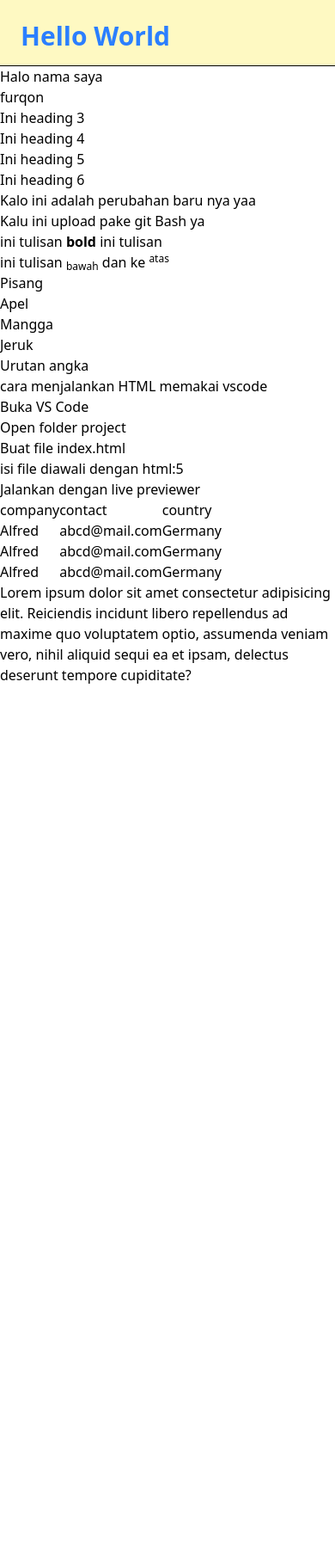
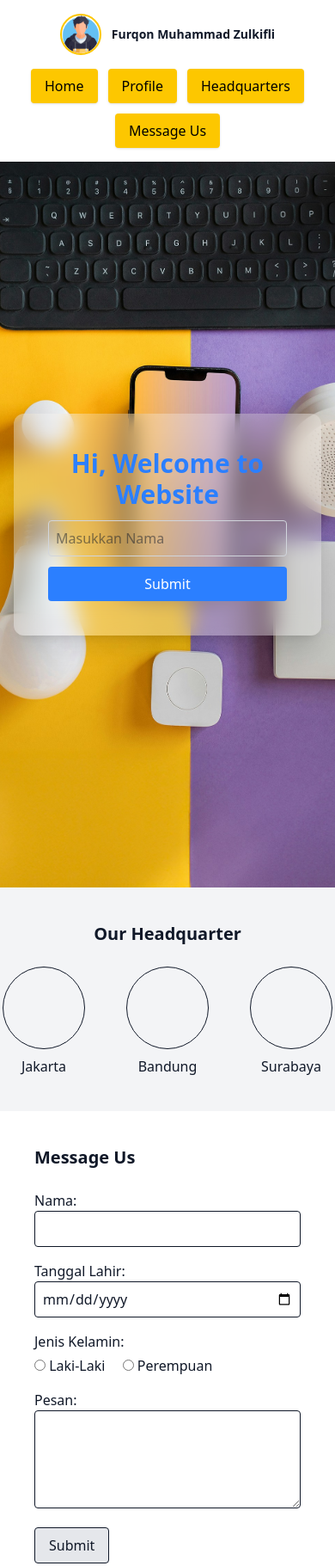
Before and after one commit to Revou-Coding-Camp/codingcamp-30-jun-25-Furqonmz, a plain HTML site: page index.html in a window 390 px wide. Shown: the top 1821 px of the page at 86% size. Before the commit the page ends 844 px from the top, so only its background shows below. Drawn offline with nearby package versions, Linux system fonts and the light colour scheme.

Commit message:
Semuanya

```diff
--- a/index.html
+++ b/index.html
@@ -1,71 +1,135 @@
 <!DOCTYPE html>
 <html lang="en">
 <head>
-    <meta charset="UTF-8">
-    <meta name="viewport" content="width=device-width, initial-scale=1.0">
-    <script src="https://cdn.jsdelivr.net/npm/@tailwindcss/browser@4"></script>
-    <title>Test Revou</title>
+  <meta charset="UTF-8" />
+  <meta name="viewport" content="width=device-width, initial-scale=1.0" />
+  <title>My Website</title>
+  <script src="https://cdn.jsdelivr.net/npm/@tailwindcss/browser@4"></script>
+    <style>
+        html {
+            scroll-behavior: smooth;
+        }
+    </style>
 </head>
-<body class="">
-    <h1 class="text-3xl pb-4 text-blue-500 font-bold pl-6 pt-6 bg-yellow-100">Hello World</h1>
-    <hr>
-    <p>Halo nama saya <br> furqon</p>
+<body class="bg-white text-gray-900 font-sans">
 
-    <h3>Ini heading 3</h3>
-    <h4>Ini heading 4</h4>
-    <h5>Ini heading 5</h5>
-    <h6>Ini heading 6</h6>
-    <h6>Kalo ini adalah perubahan baru nya yaa</h6>
-    <h5>Kalu ini upload pake git Bash ya</h5>
+  <header class="bg-white shadow-md py-4 px-6">
+  <div class="flex flex-col md:flex-row md:items-center md:justify-between text-center md:text-left space-y-4 md:space-y-0">
 
-    <p>ini tulisan <b>bold</b> ini tulisan </p>
-    <p>ini tulisan <sub>bawah</sub> dan ke <sup>atas</sup></p>
-    <ul>
-        <li>Pisang</li>
-        <li>Apel</li>
-        <li>Mangga</li>
-        <li>Jeruk</li>
-    </ul>
+    <!-- Foto & Nama -->
+    <div class="flex items-center justify-center md:justify-start space-x-3">
+      <img src="img/boy.png" alt="Foto Profil" class="w-12 h-12 rounded-full border-2 border-yellow-400" />
+      <div class="text-left">
+        <p class="text-sm font-bold">Furqon Muhammad Zulkifli</p>
+      </div>
+    </div>
 
-    <h1>Urutan angka</h1>
-    <p>cara menjalankan HTML memakai vscode</p>
-    <ol>
-        <li>Buka VS Code</li>
-        <li>Open folder project</li>
-        <li>Buat file index.html</li>
-        <li>isi file diawali dengan html:5</li>
-        <li>Jalankan dengan live previewer</li>
-    </ol>
+    <!-- Navigation Menu -->
+    <nav class="flex flex-wrap justify-center md:justify-end gap-3">
+      <a href="#home" class="bg-yellow-400 text-black px-4 py-2 rounded shadow hover:bg-yellow-500 transition">Home</a>
+      <a href="#profile" class="bg-yellow-400 text-black px-4 py-2 rounded shadow hover:bg-yellow-500 transition">Profile</a>
+      <a href="#hq" class="bg-yellow-400 text-black px-4 py-2 rounded shadow hover:bg-yellow-500 transition">Headquarters</a>
+      <a href="#message" class="bg-yellow-400 text-black px-4 py-2 rounded shadow hover:bg-yellow-500 transition">Message Us</a>
+    </nav>
 
-    <table border="1">
-        <thead>
-            <tr>
-                <td>company</td>
-                <td>contact</td>
-                <td>country</td>
-            </tr>
-        </thead>
-        <tbody>
-            <tr>
-                <td>Alfred</td>
-                <td>abcd@mail.com</td>
-                <td>Germany</td>
-            </tr>
+  </div>
+</header>
 
-            <tr>
-                <td>Alfred</td>
-                <td>abcd@mail.com</td>
-                <td>Germany</td>
-            </tr>
 
-            <tr>
-                <td>Alfred</td>
-                <td>abcd@mail.com</td>
-                <td>Germany</td>
-            </tr>
-        </tbody>
-    </table>
 
-    <p>Lorem ipsum dolor sit amet consectetur adipisicing elit. Reiciendis incidunt libero repellendus ad maxime quo voluptatem optio, assumenda veniam vero, nihil aliquid sequi ea et ipsam, delectus deserunt tempore cupiditate?</p>
+    <!-- HOME PAGE
+    <section id="home" class="min-h-screen flex flex-col justify-center items-center text-center px-4 bg-gray-100">
+    <h1 id="greeting" class="text-3xl font-bold text-yellow-500 mb-6">Hi, Welcome to Website</h1>
+
+    Input Nama
+    <div id="nameInputContainer" class="space-y-4">
+        <p class="text-gray-700">Silakan masukkan namamu dulu ya :</p>
+        <input type="text" id="nameInput" placeholder="Masukkan Nama" class="p-2 border rounded w-64">
+        <button onclick="setName()" class="bg-blue-500 text-white px-4 py-2 rounded hover:bg-yellow-600">Submit</button>
+    </div>
+    </section> -->
+
+    <section id="home" class="min-h-screen flex items-center justify-center bg-[url('img/bg.jpg')] bg-cover bg-center px-4">
+    <div class="backdrop-blur-md bg-white/30 rounded-xl shadow-xl p-10 w-full max-w-md text-center">
+        <h1 id="greeting" class="text-3xl font-bold text-blue-500 mb-2">Hi, Welcome to Website</h1>
+        <div id="nameInputContainer" class="space-y-3">
+        <p class="text-gray-800 font-medium"></p>
+        <input
+            type="text"
+            id="nameInput"
+            placeholder="Masukkan Nama"
+            class="p-2 w-full rounded border border-gray-300 focus:outline-none focus:ring focus:ring-yellow-400"
+        >
+        <button onclick="setName()"class="w-full bg-blue-500 text-white py-2 px-4 rounded hover:bg-blue-600 transition">Submit</button>
+        </div>
+    </div>
+    </section>
+
+
+  <!-- Headquarter -->
+  <section class="bg-gray-100 py-10">
+    <h2 class="text-xl font-bold text-center mb-6">Our Headquarter</h2>
+    <div class="flex justify-center space-x-12">
+      <div class="text-center">
+        <div class="w-24 h-24 border rounded-full mx-auto"></div>
+        <p class="mt-2">Jakarta</p>
+      </div>
+      <div class="text-center">
+        <div class="w-24 h-24 border rounded-full mx-auto"></div>
+        <p class="mt-2">Bandung</p>
+      </div>
+      <div class="text-center">
+        <div class="w-24 h-24 border rounded-full mx-auto"></div>
+        <p class="mt-2">Surabaya</p>
+      </div>
+    </div>
+  </section>
+
+  <!-- Message Us -->
+  <section class="p-10">
+    <h2 class="text-xl font-bold mb-6">Message Us</h2>
+    <div class="flex flex-col md:flex-row md:space-x-10">
+      <!-- Form -->
+      <form id="messageForm" class="space-y-4 w-full md:w-1/2">
+        <div>
+          <label>Nama:</label>
+          <input type="text" id="nama" class="border w-full p-2 rounded" required />
+        </div>
+        <div>
+          <label>Tanggal Lahir:</label>
+          <input type="date" id="tanggal" class="border w-full p-2 rounded" required />
+        </div>
+        <div>
+          <label>Jenis Kelamin:</label>
+          <div class="space-x-4 mt-1">
+            <label><input type="radio" name="gender" value="Laki - Laki" required /> Laki-Laki</label>
+            <label><input type="radio" name="gender" value="Perempuan" /> Perempuan</label>
+          </div>
+        </div>
+        <div>
+          <label>Pesan:</label>
+          <textarea id="pesan" rows="4" class="border w-full p-2 rounded" required></textarea>
+        </div>
+        <button type="submit" class="border px-4 py-2 rounded bg-gray-200 hover:bg-gray-300">Submit</button>
+      </form>
+
+      <!-- Output -->
+      <div id="output" class="border p-4 mt-6 md:mt-0 md:w-1/2">
+        <p><strong>Current time:</strong> <span id="time"></span></p>
+        <p><strong>Nama:</strong> <span id="outNama"></span></p>
+        <p><strong>Tanggal Lahir:</strong> <span id="outTanggal"></span></p>
+        <p><strong>Jenis Kelamin:</strong> <span id="outGender"></span></p>
+        <p><strong>Pesan:</strong> <span id="outPesan"></span></p>
+      </div>
+    </div>
+  </section>
+
+  <!-- Footer -->
+  <footer class="text-right p-4 border-t">
+    Created by Furqon Muhammad Zulkifli
+  </footer>
+
+  <!-- Script -->
+  <script src="js/script.js"></script>
 </body>
 </html>
--- /dev/null
+++ b/js/script.js
@@ -0,0 +1,57 @@
+function setName() {
+    const name = document.getElementById("nameInput").value.trim();
+    if (name === "") {
+        alert("Nama tidak boleh kosong!");
+        return;
+    }
+
+    // simpan ke localStorage
+    localStorage.setItem("userName", name);
+
+    // tampilkan greeting
+    document.getElementById("greeting").textContent = `Hi ${name}, Welcome to Website`;
+
+    // sembunyikan form input
+    document.getElementById("nameInputContainer").style.display = "none";
+    }
+
+    // kalau sebelumnya sudah tersimpan
+    window.onload = function () {
+    localStorage.removeItem("userName");
+    const savedName = localStorage.getItem("userName");
+    if (savedName) {
+        document.getElementById("greeting").textContent = `Hi ${savedName}, Welcome to Website`;
+        document.getElementById("nameInputContainer").style.display = "none";
+    }
+    };
+
+
+    const form = document.getElementById("messageForm");
+    const timeEl = document.getElementById("time");
+
+    function updateTime() {
+      const now = new Date();
+      timeEl.innerText = now.toUTCString();
+    }
+    updateTime(); setInterval(updateTime, 1000);
+
+    form.addEventListener("submit", function (e) {
+      e.preventDefault();
+
+      const nama = document.getElementById("nama").value;
+      const tanggal = document.getElementById("tanggal").value;
+      const pesan = document.getElementById("pesan").value;
+      const gender = document.querySelector("input[name='gender']:checked");
+
+      if (!nama || !tanggal || !pesan || !gender) {
+        alert("Harap isi semua field!");
+        return;
+      }
+
+      document.getElementById("outNama").innerText = nama;
+      document.getElementById("outTanggal").innerText = tanggal;
+      document.getElementById("outGender").innerText = gender.value;
+      document.getElementById("outPesan").innerText = pesan;
+
+      form.reset(); // Clear form
+    });
```
Also changed, not shown: cnth.html (added, +109 -0 lines), coba.js (deleted, +0 -42 lines), img/140910210005.jpg (added), img/bg.jpg (added), img/boy.png (added), 1 other file.
